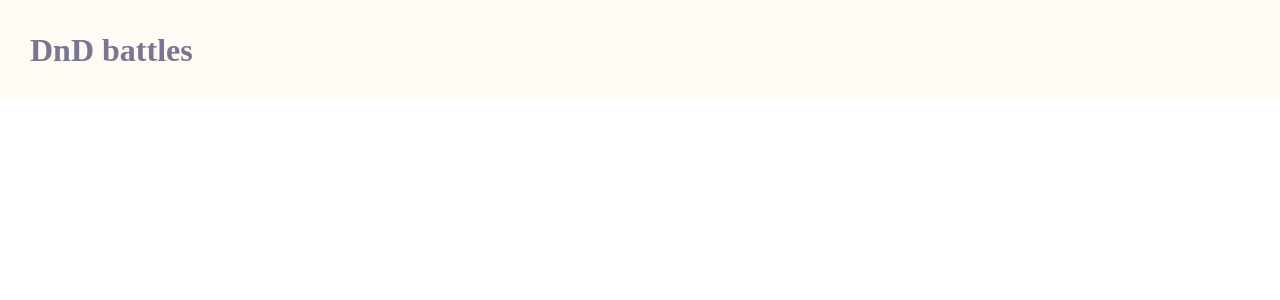
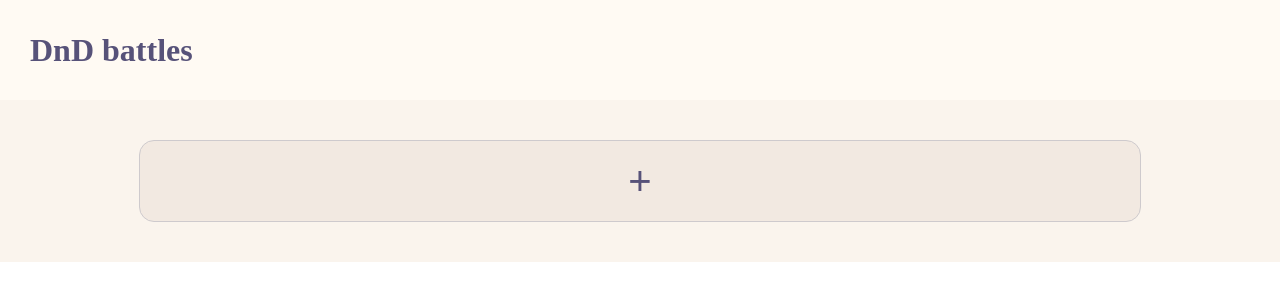
Before and after one commit to Katarni/dnd-battels, a plain HTML site: page index.html in a window 1280 px wide. Drawn offline with Linux system fonts and the light colour scheme.

Commit message:
added simple 'add character' btn

```diff
--- a/index.html
+++ b/index.html
@@ -12,11 +12,15 @@
     </header>
 
     <main>
-
+        <div class="charapter-box">
+            <button class="add-char-btn">+</button>
+        </div>
     </main>
 
     <footer>
 
     </footer>
+
+    <script src="js/main.js"></script>
 </body>
 </html>
--- /dev/null
+++ b/js/main.js
@@ -0,0 +1,9 @@
+function addCharacter() {
+    const character = document.createElement('div');
+    character.classList.add("charapter-box");
+    document.querySelector("main").appendChild(character);
+}
+
+document.querySelector(".add-char-btn").addEventListener("click", () =>
+    addCharacter()
+);
--- a/styles/style.css
+++ b/styles/style.css
@@ -2,6 +2,7 @@ body {
     padding: 0;
     margin: 0;
     border: none;
+    height: 100%;
 }
 
 header {
@@ -12,10 +13,39 @@ header {
 }
 
 #header-title {
-    color: #797593;
+    color: #575279;
     margin-left: 30px
 }
 
 main {
     background: #faf4ed;
+    padding: 40px 15px 40px 15px;
+
+    display: flex;
+    flex-direction: column;
+    align-items: center;
 }
+
+.charapter-box {
+    background: #f2e9e1;
+    border: 1px solid #cecacd;
+    border-radius: 15px;
+    height: 80px;
+    width: 80%;
+    text-align: center;
+}
+
+.charapter-box:not(:first-child) {
+    margin-top: 30px;
+}
+
+.add-char-btn {
+    color: #575279;
+    background: transparent;
+    width: 100%;
+    height: 100%;
+    border: none;
+    border-radius: 15px;
+    font-size: 40px;
+    padding: 0;
+}
```
